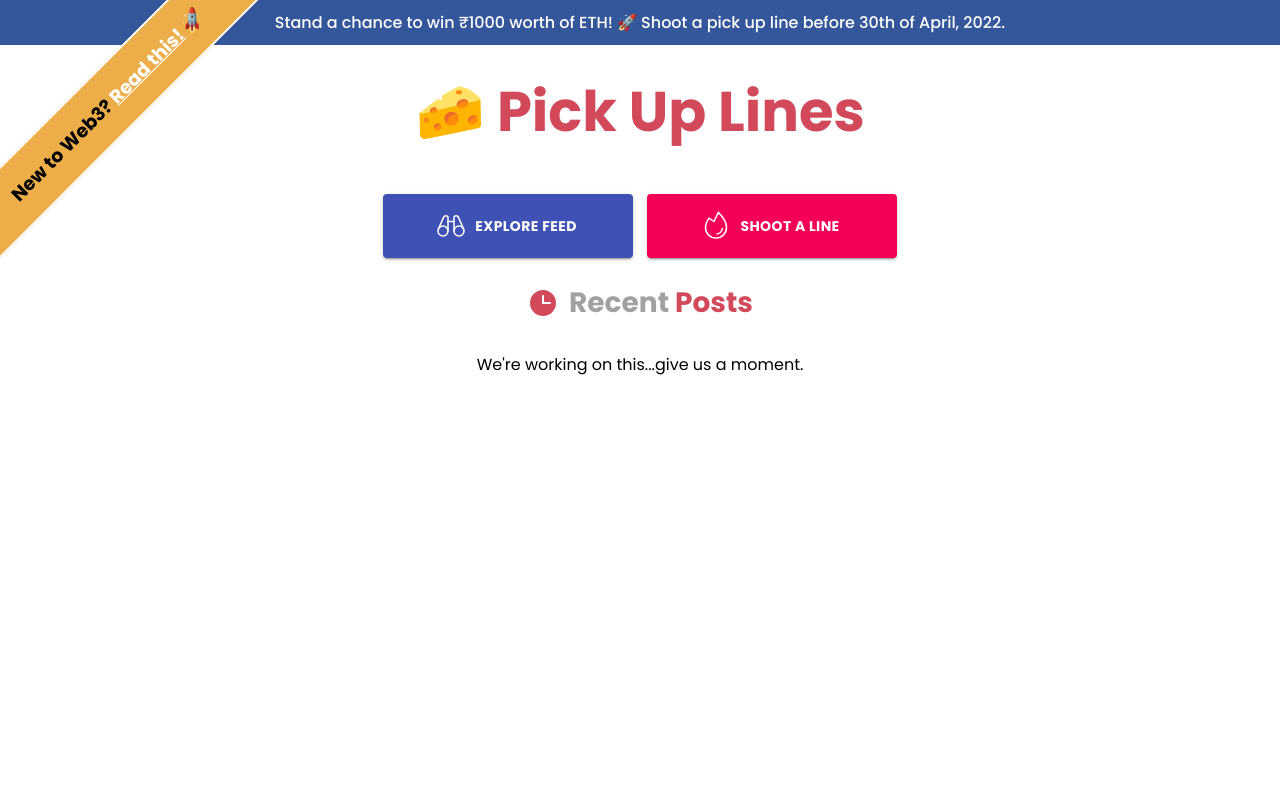
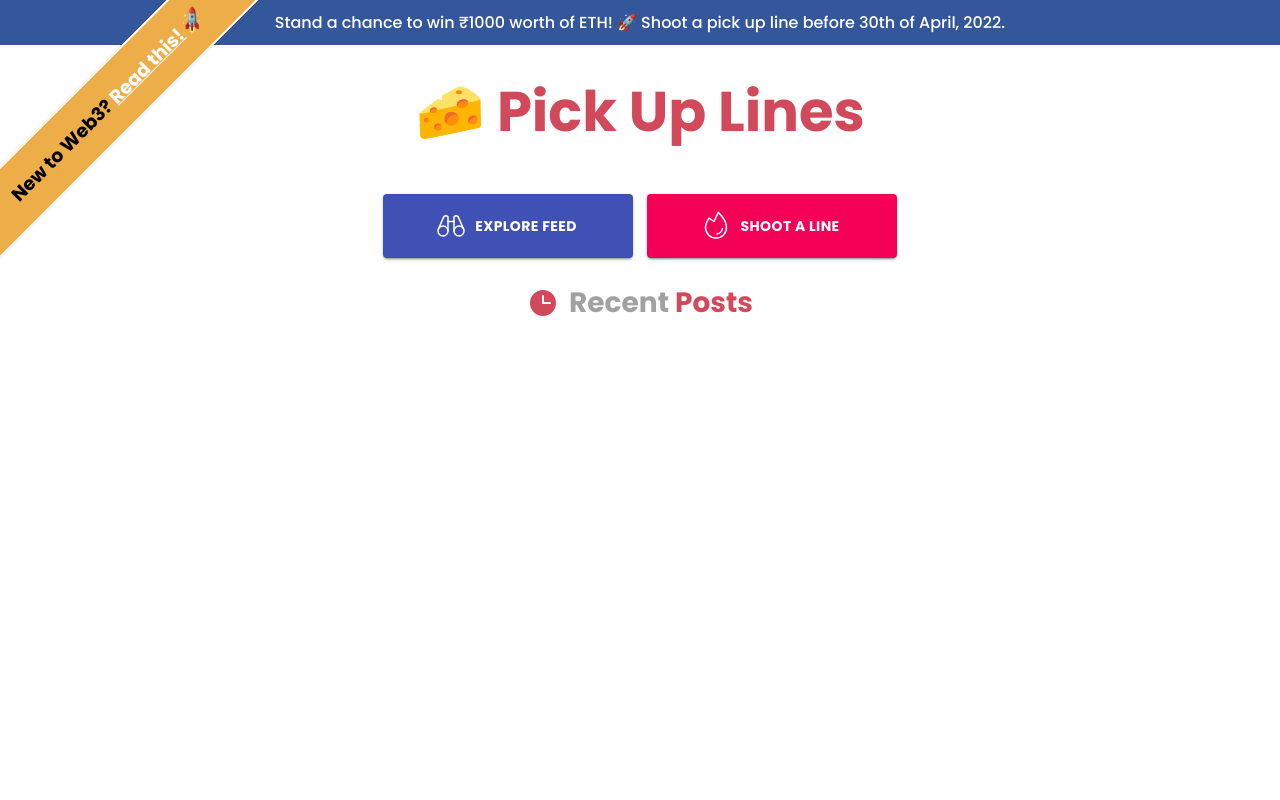
Before and after one commit to niiischall/cheesy-pick-up-lines, a React (Create React App) app: page / in a window 1280 px wide. Both pictures are taken after a click on the button "EXPLORE FEED". Shown: the top 800 px of the page. Built offline with nearby package versions, Linux system fonts and the light colour scheme.

Commit message:
New build.

```diff
--- a/src/components/Feed/index.tsx
+++ b/src/components/Feed/index.tsx
@@ -13,11 +13,13 @@ export const Feed: React.FC<FeedProps> = ({ allLines, shareOnTwitter }) => {
     <div id="feed" className="feed-tab">
       <div className="feed-heading">
         <Clock color="#d1495b" size={32} weight="fill" />
-        <h3>Recent <span className="feed-emphasis">Posts</span></h3>
+        <h3>
+          Recent <span className="feed-emphasis">Posts</span>
+        </h3>
       </div>
-      {allLines.length > 0 ? (
+      {allLines.length > 0 && (
         <Cards allLines={allLines} shareOnTwitter={shareOnTwitter} />
-      ) : <p>We're working on this...give us a moment.</p>}
+      )}
     </div>
   );
 };
```
Also changed, not shown: 7 other files (tests, documents, lock files or other folders).
